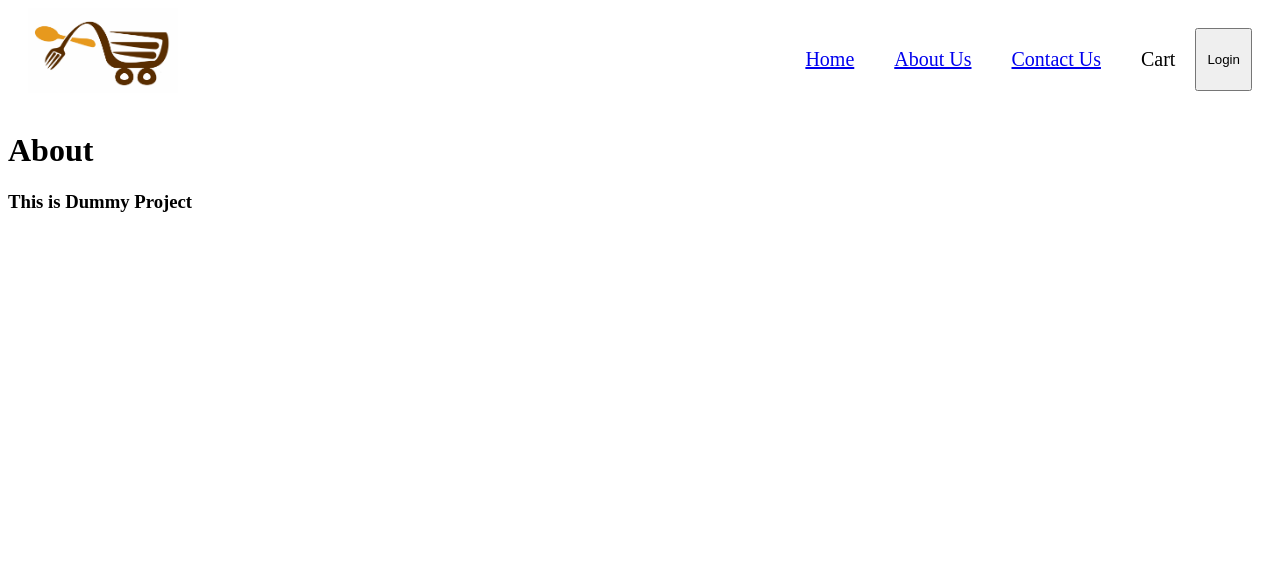
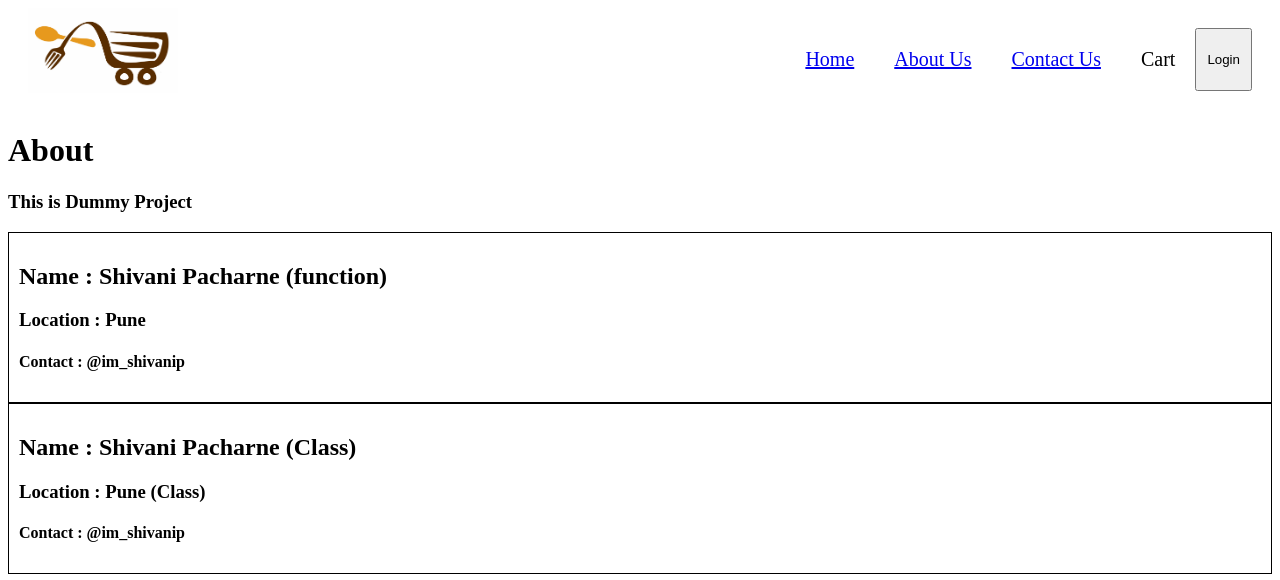
Before and after one commit to shivanip1512/React, a React (Vite) app: page /about in a window 1280 px wide. Shown: the top 580 px of the page. Built offline with nearby package versions, Linux system fonts and the light colour scheme.

Commit message:
Class Component skeleton

```diff
--- a/FoodDeliveryApp/src/components/About.js
+++ b/FoodDeliveryApp/src/components/About.js
@@ -1,8 +1,13 @@
+import User from "./User";
+import UserClass from "./UserClass";
+
 const About = () => {
     return (
         <div>
             <h1>About</h1>
             <h3>This is Dummy Project</h3>
+            <User name={"Shivani Pacharne (function)"} />
+            <UserClass name={"Shivani Pacharne (Class)"} location={"Pune (Class)"} />
         </div>
     );
 };
--- /dev/null
+++ b/FoodDeliveryApp/src/components/User.js
@@ -0,0 +1,11 @@
+const User = (props) => {
+    return (
+        <div className="user-card" >
+            <h2>Name : {props.name}</h2>
+            <h3>Location : Pune</h3>
+            <h4>Contact : @im_shivanip</h4>
+        </div>
+    );
+};
+
+export default User;
--- /dev/null
+++ b/FoodDeliveryApp/src/components/UserClass.js
@@ -0,0 +1,21 @@
+import React from "react";
+
+class UserClass extends React.Component {
+
+    constructor(props) {
+        super(props);
+    }
+
+    render() {
+        const {name, location} = this.props;
+        return (
+        <div className="user-card" >
+            <h2>Name : {name}</h2>
+            <h3>Location : {location}</h3>
+            <h4>Contact : @im_shivanip</h4>
+        </div>
+        );
+    }
+}
+
+export default UserClass;
--- a/FoodDeliveryApp/src/css/index.css
+++ b/FoodDeliveryApp/src/css/index.css
@@ -36,3 +36,8 @@ a.link{
   color: #000;
   text-decoration: none;
 }
+
+.user-card {
+  padding: 10px;
+  border: 1px solid black;
+}
```
